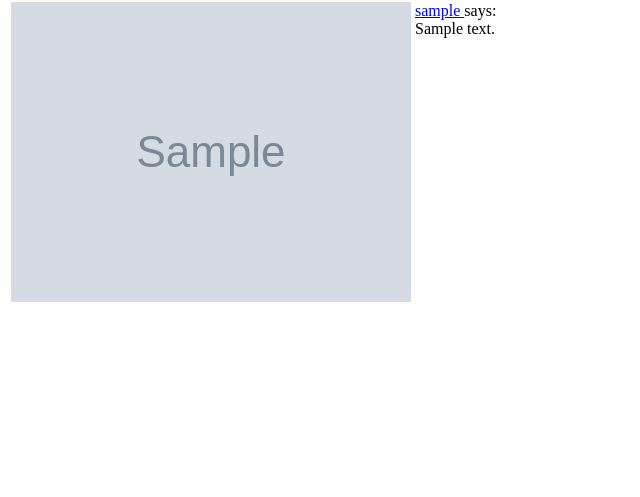
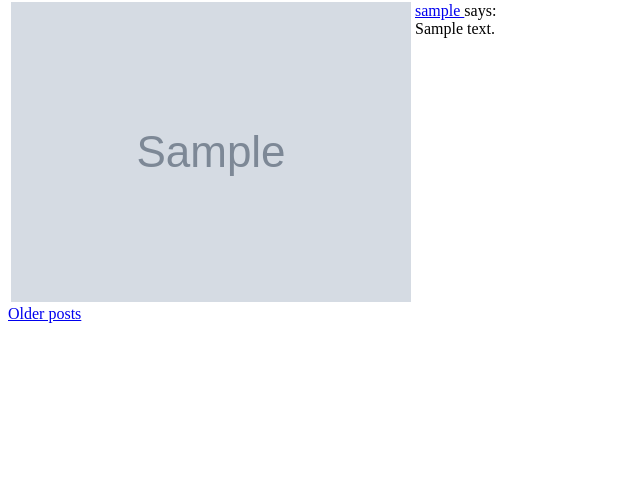
Before and after one commit to millsoper/microblog, a Python web app: template app/templates/index.html in a window 1280 px wide. Shown: the part 209-706 px from the top of the page, without its empty margins (0-640 px from the left). Run offline with Jinja, Linux system fonts and the light colour scheme; the template is opened without the code that fills it: most values are stand-ins (such as "Sample title", 1, 10 or a date in 2020); grey boxes marked "Sample" are stand-in pictures; form fields are guessed from the names that the template uses.

Commit message:
add pagination to the actual page for posts

```diff
--- a/app/templates/index.html
+++ b/app/templates/index.html
@@ -18,4 +18,10 @@
   {% for post in posts %}
     {% include '_post.html' %}
   {% endfor %}
+  {% if prev_url %}
+  <a href="{{ prev_url }}">Newer posts</a>
+  {% endif %}
+  {% if next_url %}
+  <a href="{{ next_url }}">Older posts</a>
+  {% endif %}
 {% endblock %}
```
